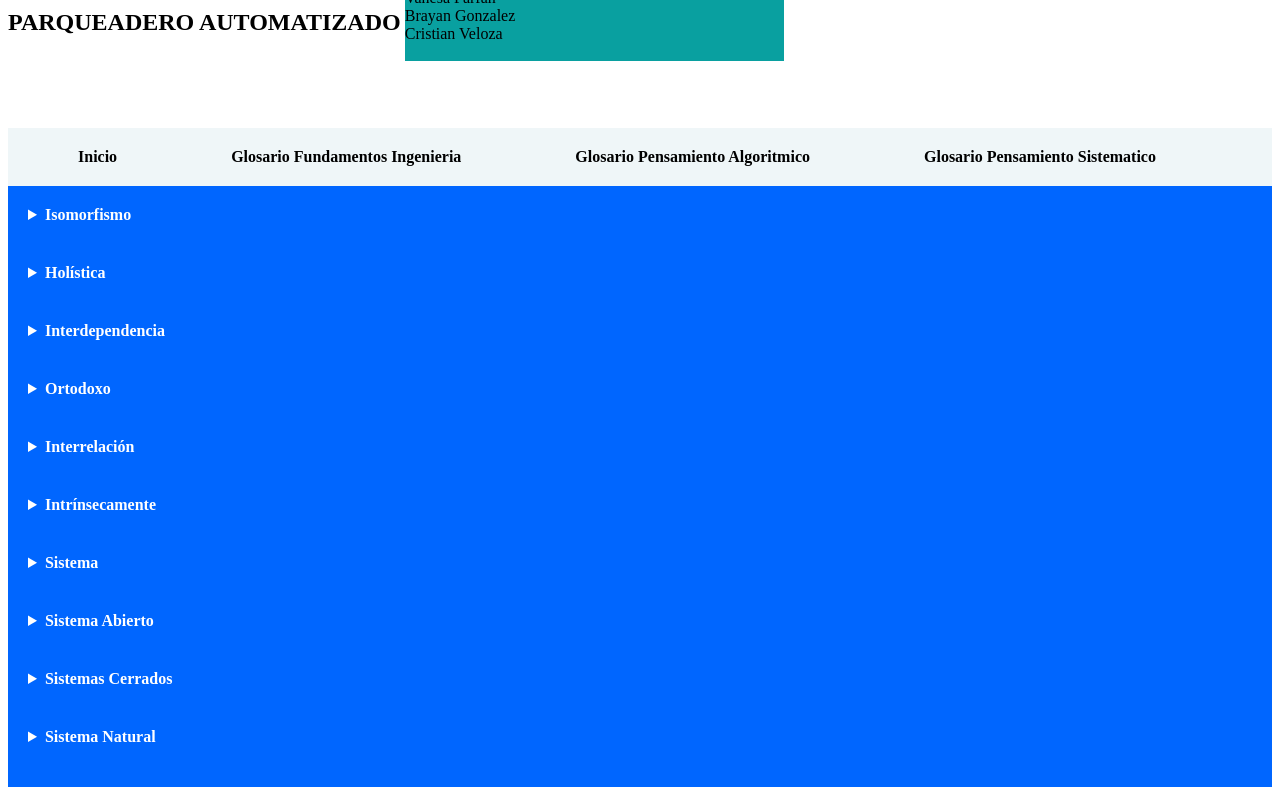
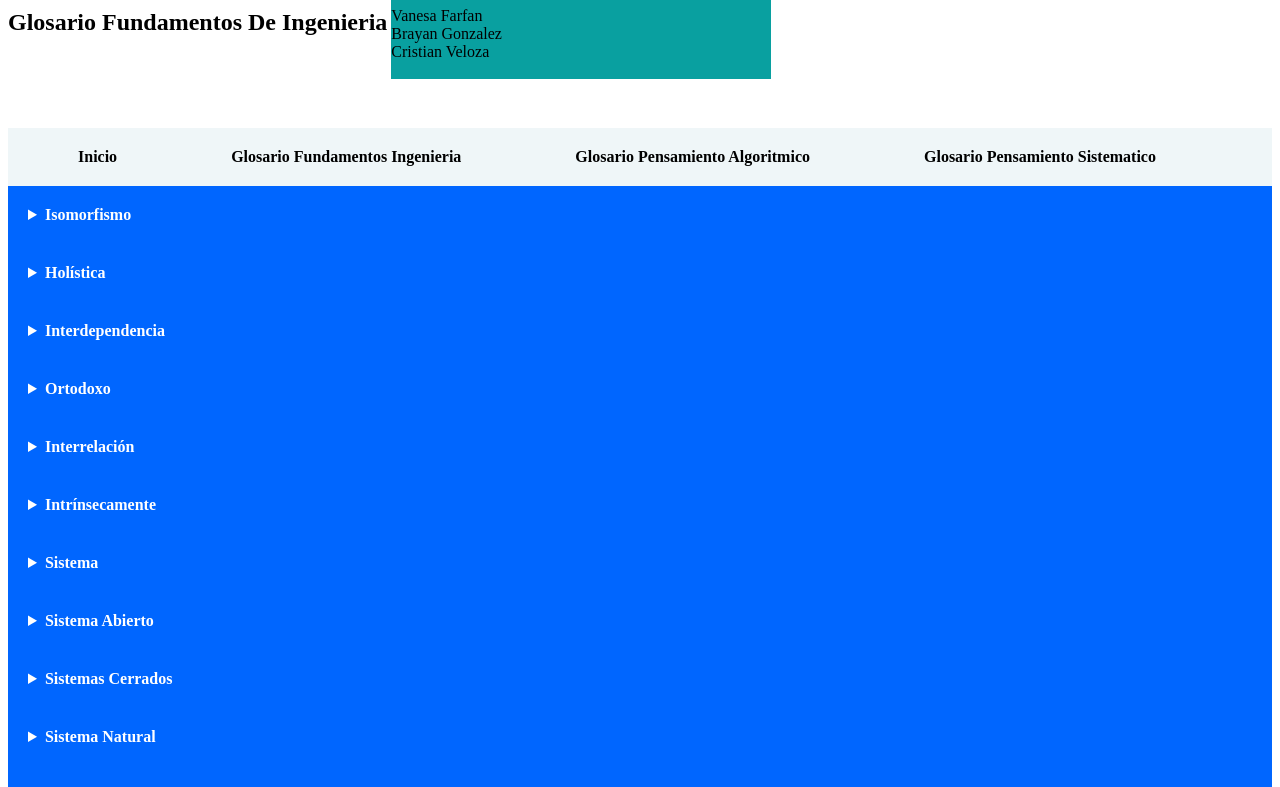
Before and after one commit to Gonzalez17Stiven/Parqueadero_Automatizado.github.io, a plain HTML site: page index_1.html in a window 1280 px wide. Shown: the part 274-1061 px from the top of the page. Drawn offline with Linux system fonts and the light colour scheme.

Commit message:
Update index_1.html

```diff
--- a/index_1.html
+++ b/index_1.html
@@ -2,13 +2,14 @@
      <img src="imagenes/logo u cundinamarca.png"width=500px height="250px" alt=""><br>
      <main>
           <section id="seccion1">
-               <h2><b> PARQUEADERO AUTOMATIZADO</b></h2>
+               <h2><b> Glosario Fundamentos De Ingenieria</b></h2>
                <br>
                <br>
                <br>
                <br>
           </section>
           <aside ID="menu_redes">
+               <br>
                Vanesa Farfan
                <br>
                Brayan Gonzalez
```
